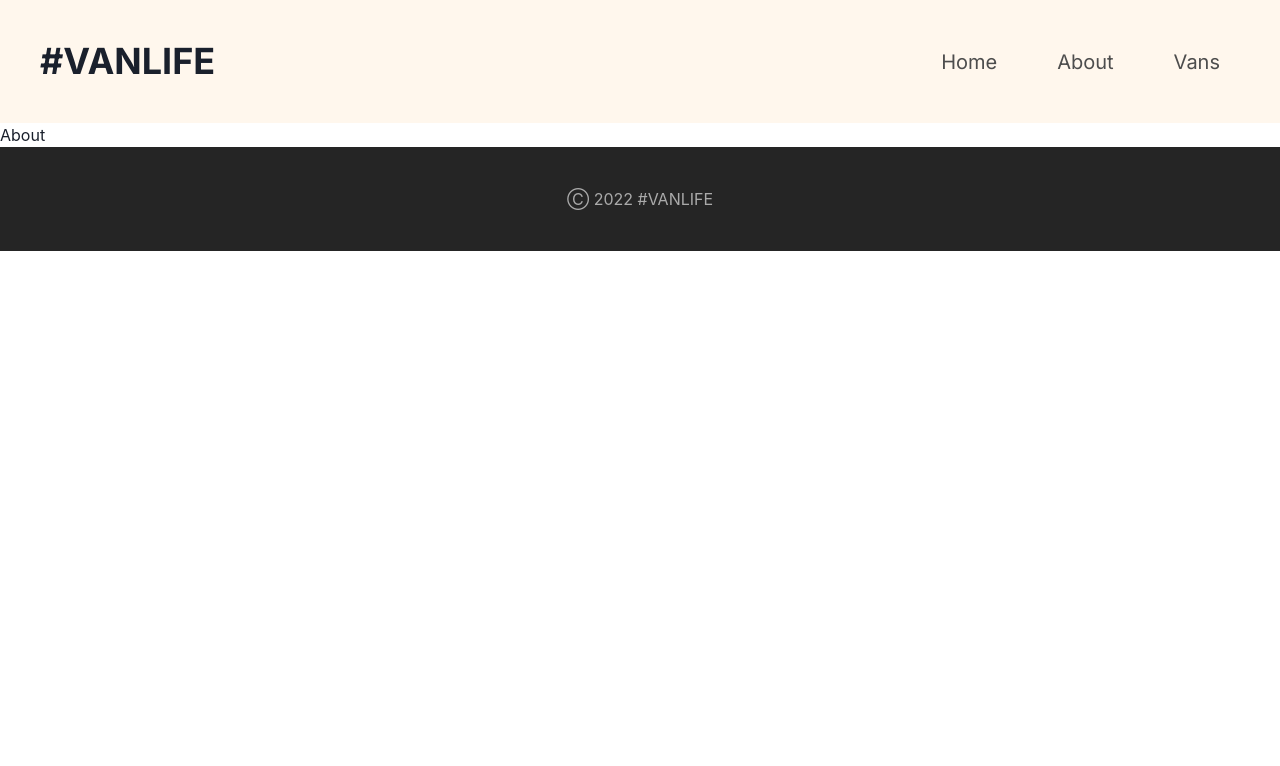
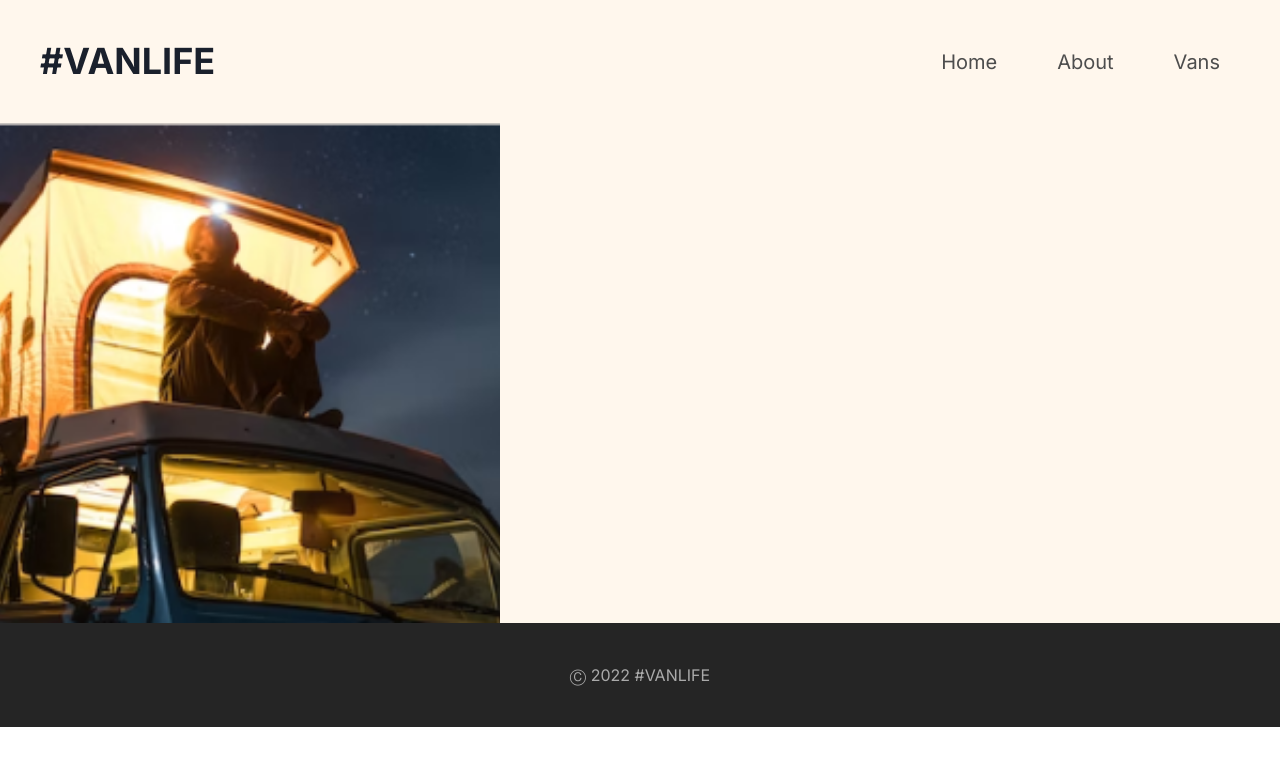
Before and after one commit to J-David-Baxter/vanLife, a React (Vite) app: page /about in a window 1280 px wide. Shown: the top 766 px of the page. Built offline with nearby package versions, Linux system fonts and the light colour scheme.

Commit message:
Start styling about page

```diff
--- a/src/App.jsx
+++ b/src/App.jsx
@@ -7,7 +7,7 @@ import { Box } from "@chakra-ui/react"
 
 function App() {
   return (
-    <Box>
+    <Box backgroundColor='#FFF7ED' fontFamily='Inter'>
       <Nav />
       <Routes>
         <Route path="/"  element={<Home />}/>
--- a/src/pages/About.jsx
+++ b/src/pages/About.jsx
@@ -1,7 +1,19 @@
+import { Box, Image } from "@chakra-ui/react"
+import aboutBackground from "../assets/aboutBackground.png"
 
 const About = () => {
   return (
-    <div>About</div>
+    <Box>
+        <Image
+            src={aboutBackground}
+            alt="person sitting on a van at night"
+            boxSize={500}
+            maxW='100%'
+
+            objectFit='cover'
+
+        />
+    </Box>
   )
 }
 
--- a/src/pages/Home.jsx
+++ b/src/pages/Home.jsx
@@ -8,11 +8,9 @@ const Home = () => {
         backgroundRepeat='no-repeat'
         backgroundSize='cover'
         p={20}
-        fontFamily='Inter'
         textAlign='center'
-
     >
-        <Heading m='2.6em auto' fontFamily='Inter' color='white' maxW={650} fontWeight={800} fontSize={36}>You got the travel plans, we got the travel vans</Heading>
+        <Heading m='2.6em auto' color='white' maxW={650} fontWeight={800} fontSize={36}>You got the travel plans, we got the travel vans</Heading>
         <Text m='0 auto' color='white' maxW={650}>Add adventure to your life by joining the #vanlife movement. Rent the perfect van to make your perfect road trip.</Text>
         <Button
             colorScheme="orange"
```
Also changed, not shown: src/assets/aboutBackground.png (added).
